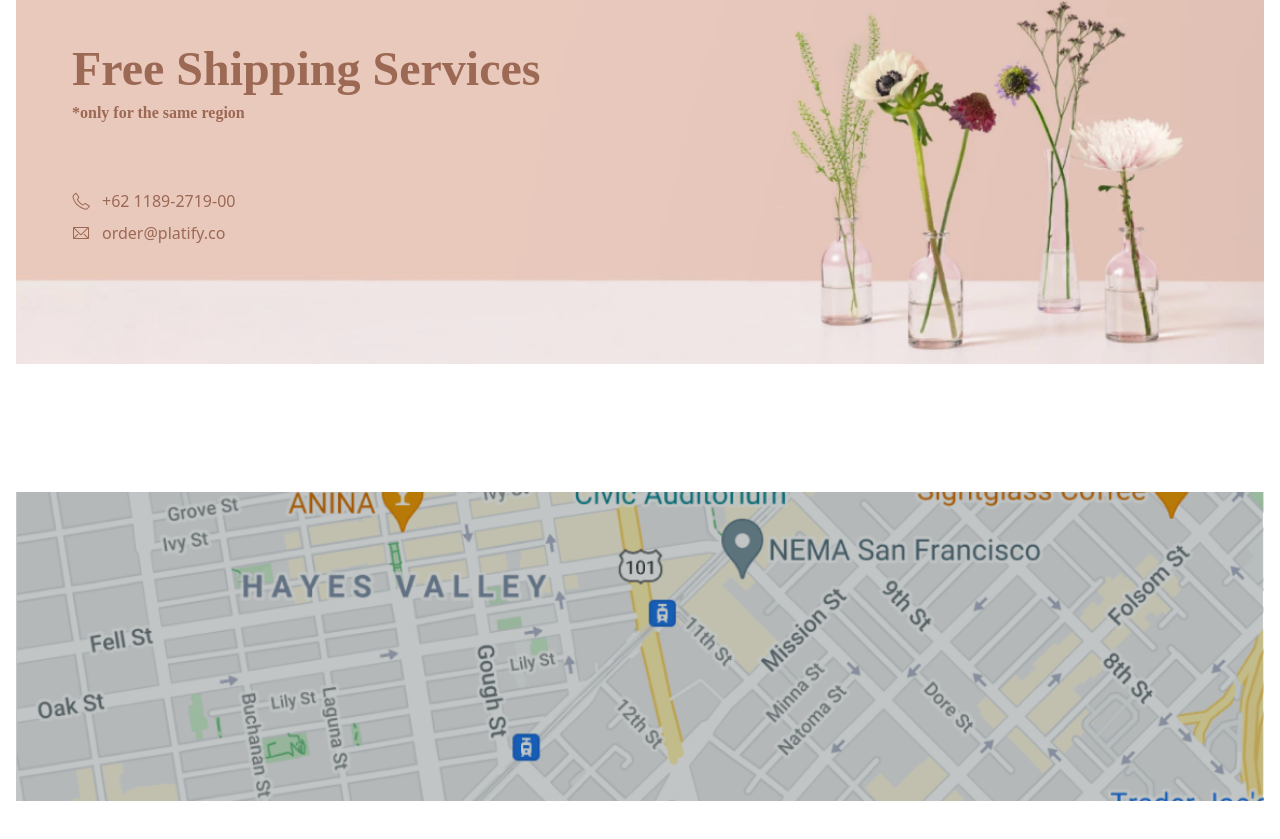
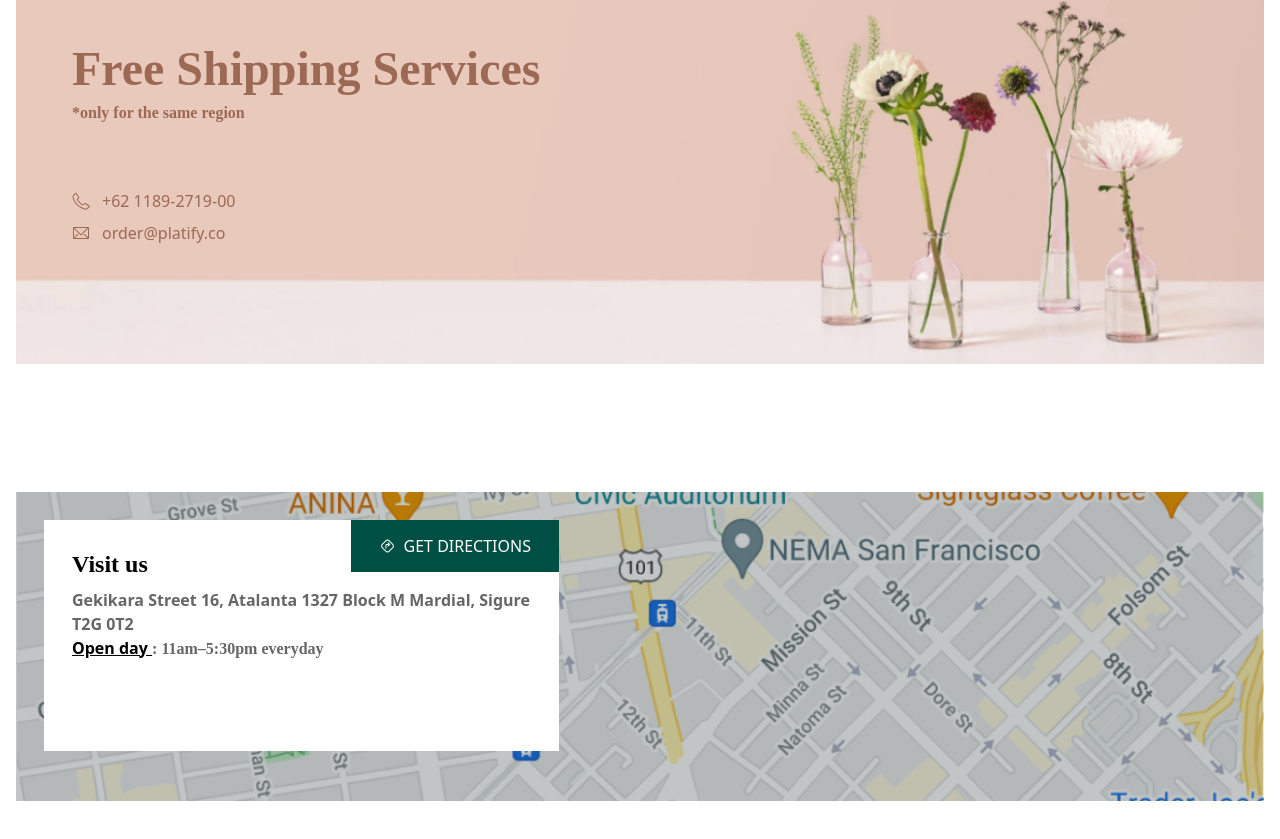
Before and after one commit to ibrohim-abdurahimov/lesson21, a plain HTML site: page index.html in a window 1280 px wide. Shown: the part 3012-3851 px from the top of the page. Drawn offline with nearby package versions, Linux system fonts and the light colour scheme; a web font is replaced by a local one.

Commit message:
new section

```diff
--- a/index.html
+++ b/index.html
@@ -276,8 +276,28 @@
         </section>
         <section>
             <div class="container mx-auto px-4 mt-32 mb-32">
-                <div>
+                <div class="relative">
                     <img class="w-full" src="./assets/img/Group 33.png" alt="">
+                    <div class="absolute top-7 left-7 bottom-7 bg-white max-w-[515px] max-h-[231px] max-md:max-w-[400px] overflow-auto  max-sm:max-h-[300px] max-[610px]:max-w-[300px] ">
+                        <div class="relative">
+                            <div class="absolute top-0 right-0 flex gap-2 bg-[#004F44] py-[14px] px-7 max-md:px-5 max-[610px]:top-40 max-[610px]left-0 max-[610px]:w-full">
+                                <img src="./assets/img/fluent_directions-16-regular.svg" alt="">
+                                <p class="text-white max-md:text-sm">GET DIRECTIONS</p>
+                            </div>
+                        </div>
+                        <div class="py-7 px-7 max-[610px]:py-3">
+                            <p class="text-2xl font-[Monster] font-bold max-lg:text-xl">Visit us</p>
+                            <p class="mt-2 font-{Monster} font-semibold text-[#666666] leading-6 max-lg:text-sm">Gekikara Street 16, Atalanta
+                                1327 Block M
+                                Mardial, Sigure
+                                T2G 0T2
+                            </p>
+                                <p class="text-[#666666] font-[Monster] font-bold max-lg:text-sm">
+                                    <strong class="underline text-black font-sans">Open day </strong>
+                                    : 11am–5:30pm everyday
+                                </p>
+                        </div>
+                    </div>
                 </div>
             </div>
         </section>
```
Also changed, not shown: assets/img/fluent_directions-16-regular.svg (added).
